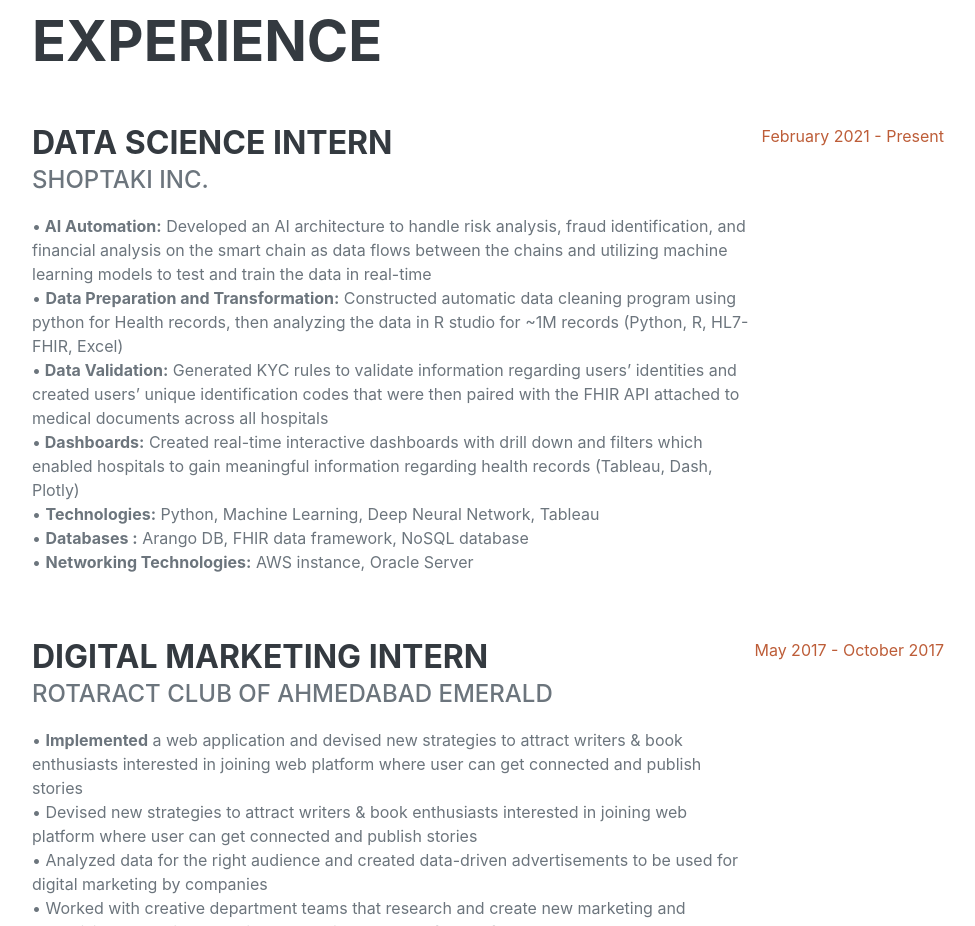
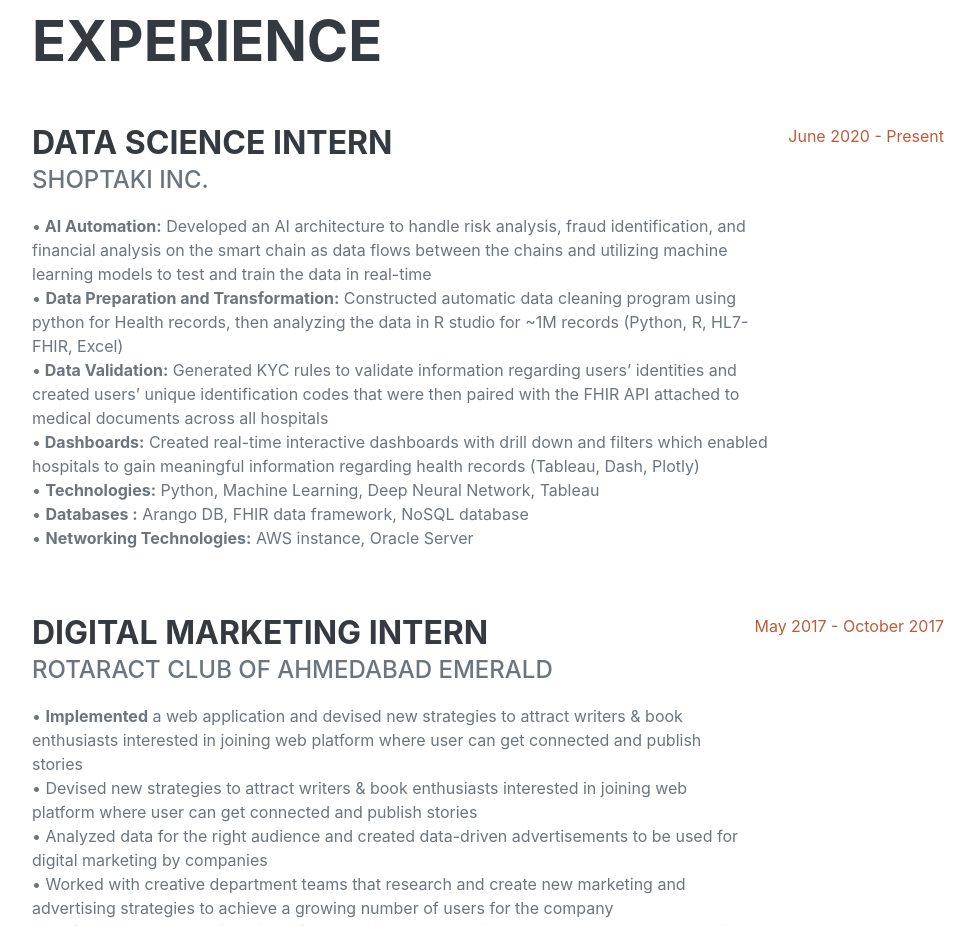
Before and after one commit to KishanTeli/Protfolio, a plain HTML site: page index.html in a window 1280 px wide. Shown: the part 1340-2266 px from the top of the page, without its empty margins (288-1263 px from the left). Drawn offline with nearby package versions, Linux system fonts and the light colour scheme; a web font is replaced by a local one.

Commit message:
Update index.html

```diff
--- a/index.html
+++ b/index.html
@@ -100,7 +100,7 @@
 
 </p>
                         </div>
-                        <div class="flex-shrink-0"><span class="text-primary">February 2021 - Present</span></div>
+                        <div class="flex-shrink-0"><span class="text-primary">June 2020 - Present</span></div>
                     </div>
                     <div class="d-flex flex-column flex-md-row justify-content-between mb-5">
                         <div class="flex-grow-1">
```
